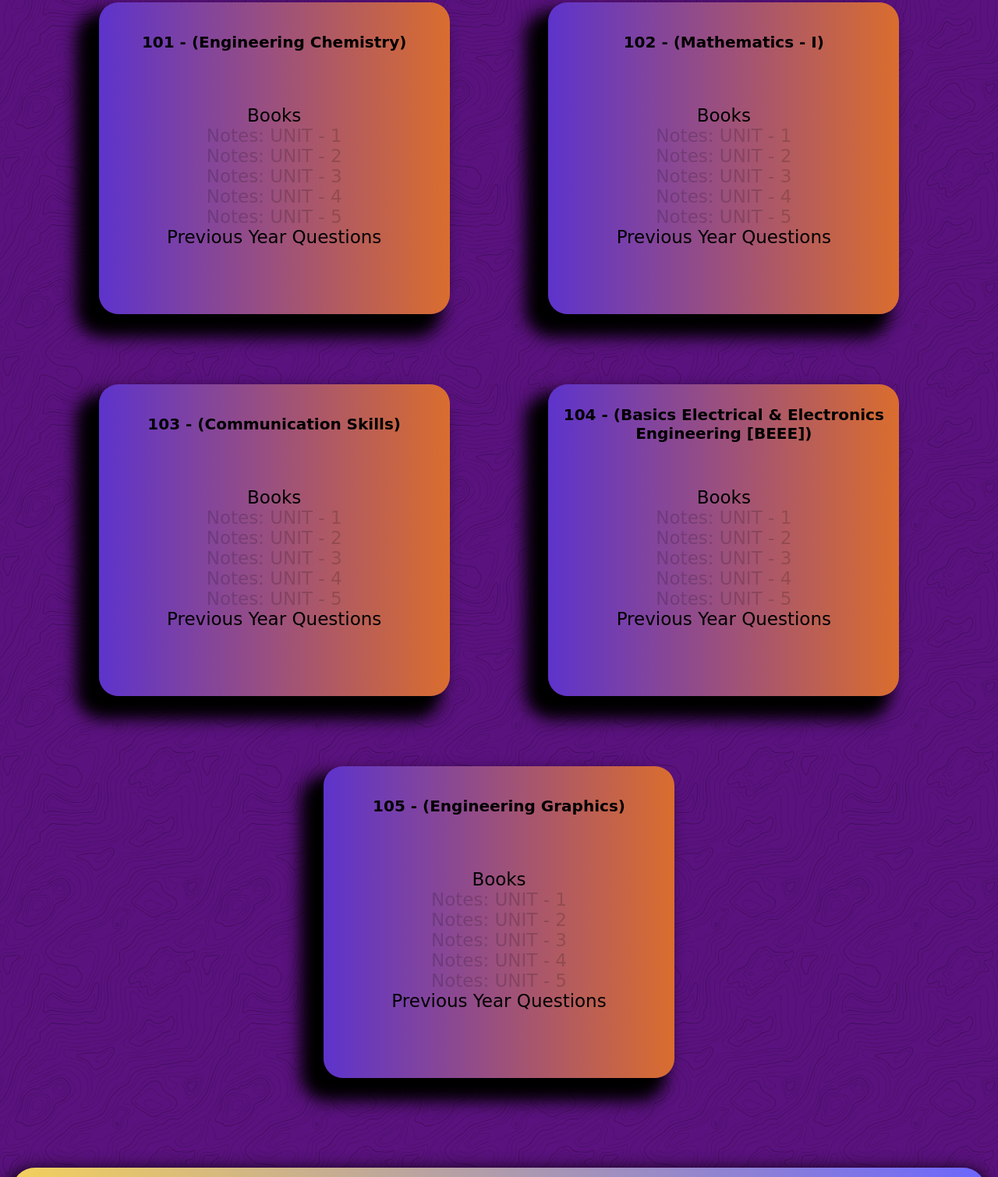
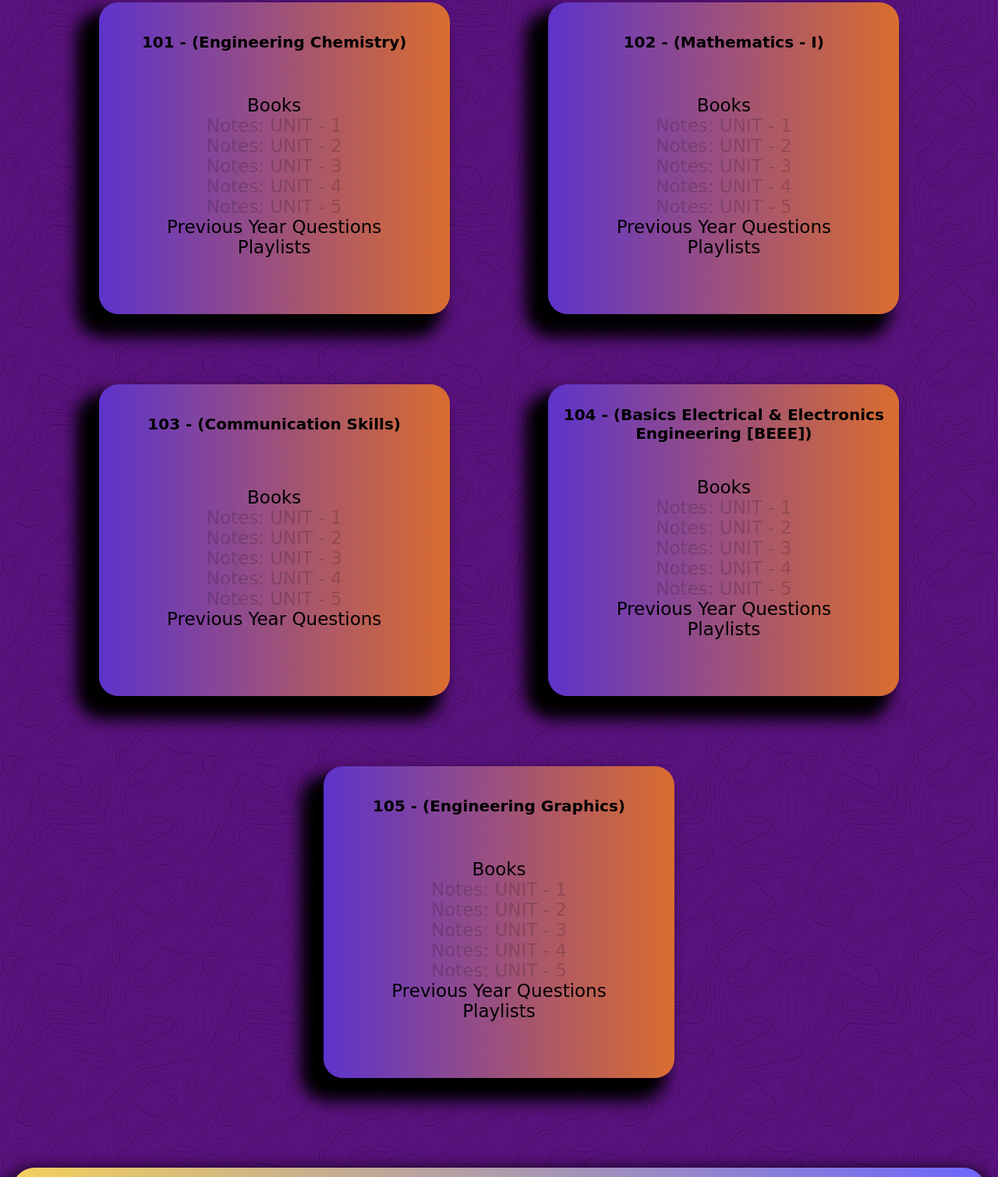
Before and after one commit to AryanRajput5772/IEJU-Archive, a plain HTML site: page pages/1semCse.html in a window 1280 px wide. Shown: the part 247-1757 px from the top of the page at 78% size. Drawn offline with nearby package versions, Linux system fonts and the light colour scheme; a web font is replaced by a local one.

Commit message:
Added 1st Sem Playlists

```diff
--- a/pages/1semCse.html
+++ b/pages/1semCse.html
@@ -153,6 +153,9 @@
           <a
             href="https://drive.google.com/drive/folders/1qUOJ524GfxIpxHkGjuHuO52IIEc2OX1l?usp=sharing"
             >Previous Year Questions</a
+          ><a
+            href="https://drive.google.com/file/d/145WhEP1eoBM-TICjlbVAkxx9il-SWfys/view?usp=sharing"
+            >Playlists</a
           >
         </div>
       </div>
@@ -173,6 +176,9 @@
           <a
             href="https://drive.google.com/drive/folders/1yvNNHwUivicIOZVJxX7ZqQRUOpzmRR-H?usp=sharing"
             >Previous Year Questions</a
+          ><a
+            href="https://drive.google.com/file/d/1F-7s8BxH7iD5c2RUwx_SzNKjFNKT2nUh/view?usp=sharing"
+            >Playlists</a
           >
         </div>
       </div>
@@ -213,6 +219,9 @@
           <a
             href="https://drive.google.com/drive/folders/1N-kyINVy__2f__HRmF-ETuCV_dEfFSwY?usp=sharing"
             >Previous Year Questions</a
+          ><a
+            href="https://drive.google.com/file/d/11uwjcBym-ldm7eL-ibP2liiV8-tIapbU/view?usp=sharing"
+            >Playlists</a
           >
         </div>
       </div>
@@ -233,6 +242,9 @@
           <a
             href="https://drive.google.com/drive/folders/1qI7DbWGg-Y-dy-S2W62J_Rgiw8is6QNR?usp=sharing"
             >Previous Year Questions</a
+          ><a
+            href="https://drive.google.com/file/d/1ye_vCWulge9fM-cIfE2dczMz9ypbB13q/view?usp=sharing"
+            >Playlists</a
           >
         </div>
       </div>
```
